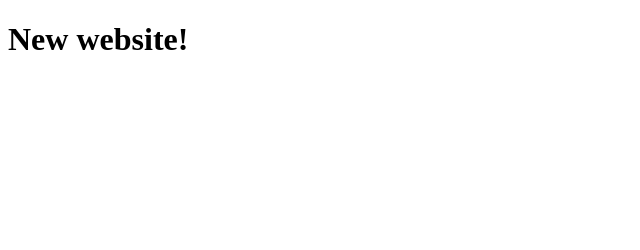
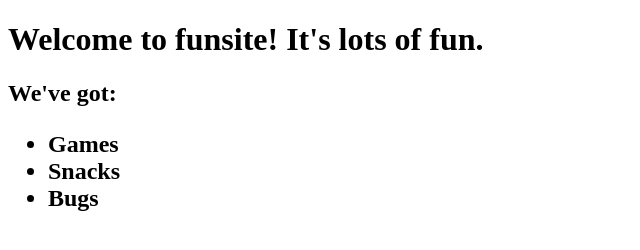
Before and after one commit to Chris-Messa/myappsample, a plain HTML site: page index.html in a window 1280 px wide. Shown: the whole page, without its empty margins (0-640 px from the left). Drawn offline with Linux system fonts and the light colour scheme.

Commit message:
change title, h1, add h2 and ul

```diff
--- a/index.html
+++ b/index.html
@@ -1,9 +1,17 @@
 <!DOCTYPE html>
 <head>
-  <title>Hello World</title>
+  <title>Funsite</title>
 </head>
 <body>
   <h1>
-    New website!
+    Welcome to funsite! It's lots of fun.
   </h1>
+  <h2>
+    We've got:
+    <ul>
+      <li>Games</li>
+      <li>Snacks</li>
+      <li>Bugs</li>
+    </ul>
+  </h2>
 </body>
```
